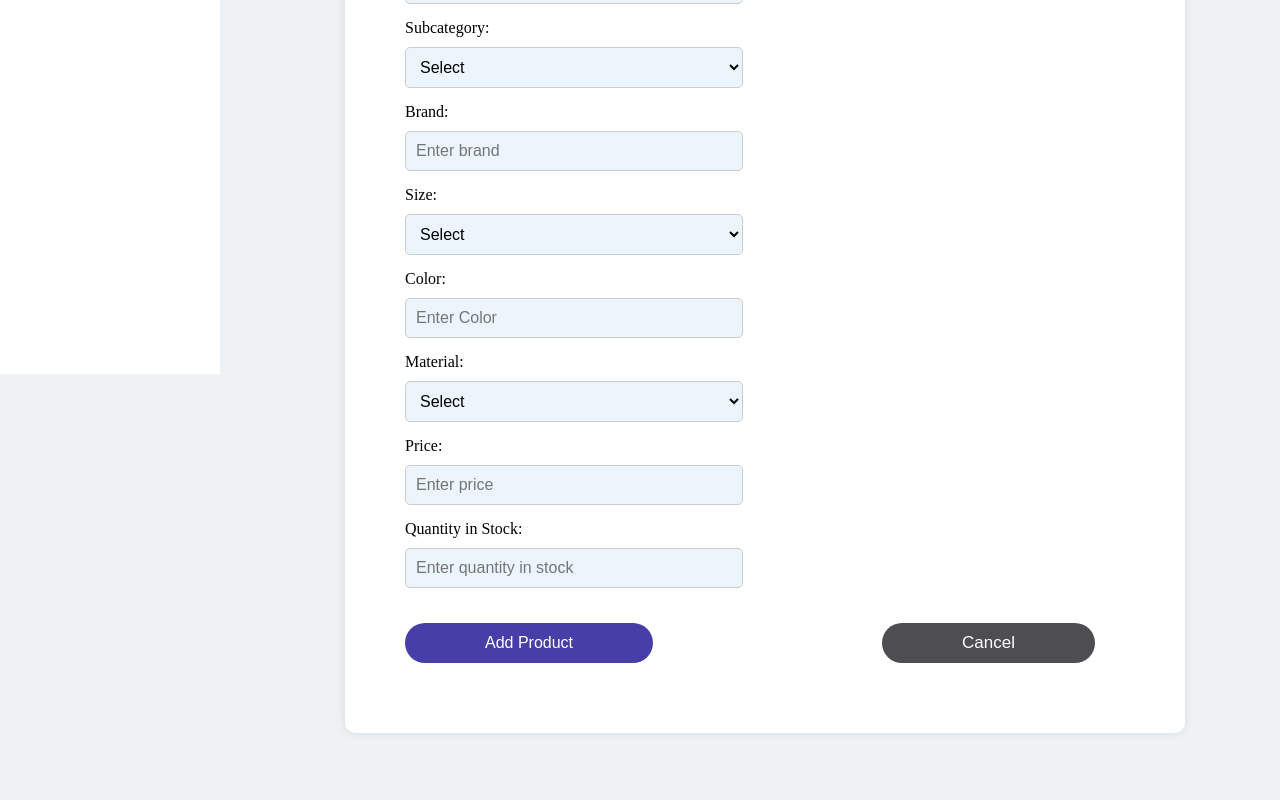
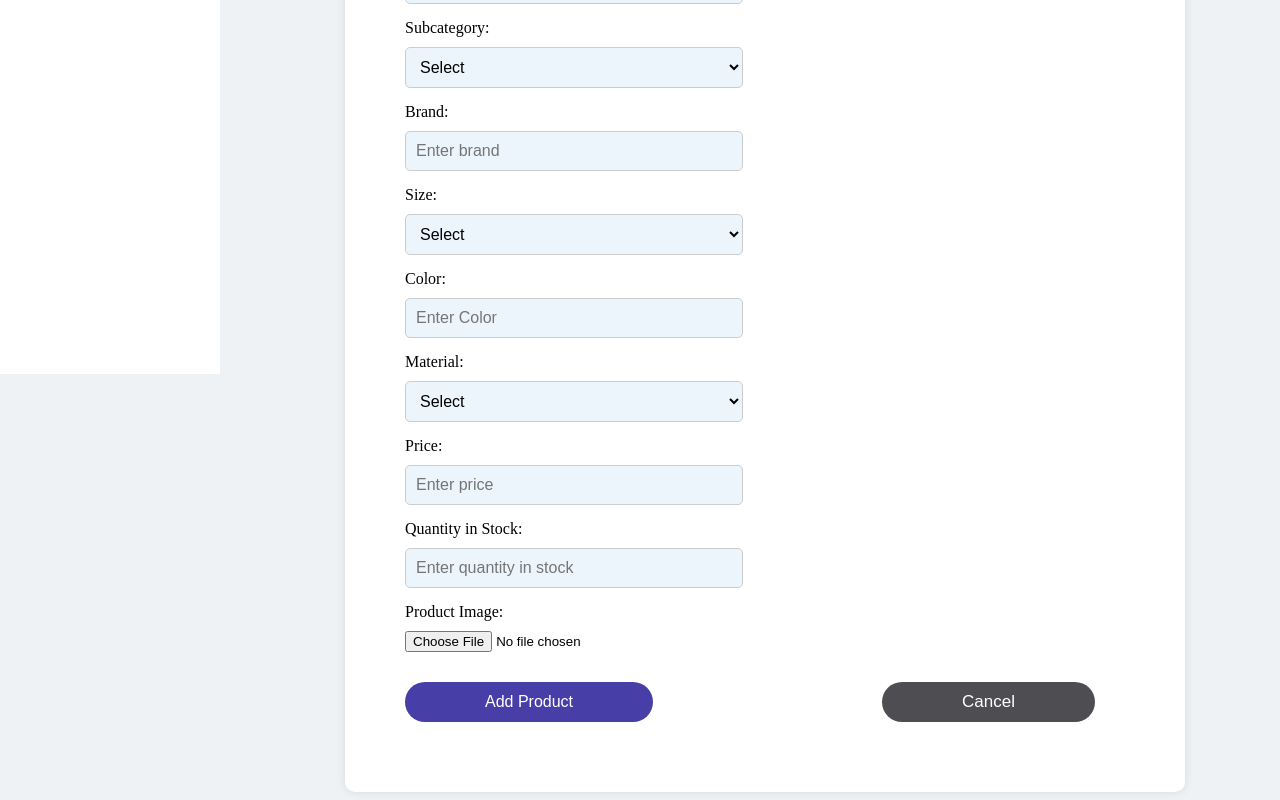
Before and after one commit to Eshmika/FitMe_Admin, a React (Create React App) app in the folder client/: page /insertstore in a window 1280 px wide. Shown: the part 456-1256 px from the top of the page. Before the commit the page ends 1197 px from the top, so only its background shows below. Built offline with nearby package versions, Linux system fonts and the light colour scheme; no server answers.

Commit message:
Update Addstore

```diff
--- a/client/src/screen/Auth/firebase.js
+++ b/client/src/screen/Auth/firebase.js
@@ -1,8 +1,8 @@
 // Import the functions you need from the SDKs you need
 import { initializeApp } from "firebase/app";
-import { getAnalytics } from "firebase/analytics";
 import { getAuth } from "firebase/auth";
- import { getFirestore } from "firebase/firestore";
+import { getFirestore } from "firebase/firestore";
+import { getStorage } from "firebase/storage";
 // TODO: Add SDKs for Firebase products that you want to use
 // https://firebase.google.com/docs/web/setup#available-libraries
 
@@ -20,9 +20,9 @@ const firebaseConfig = {
 
 // Initialize Firebase
 const app = initializeApp(firebaseConfig);
-const analytics = getAnalytics(app);
 
 export const auth = getAuth();
 export const db = getFirestore(app);
+export const imagedb = getStorage(app);
 
 export default app;
--- a/client/src/screen/Inventory/addstore.jsx
+++ b/client/src/screen/Inventory/addstore.jsx
@@ -4,10 +4,11 @@ import { Link, useNavigate } from 'react-router-dom';
 import Swal from 'sweetalert2';
 import Nev from '../Nav';
 import { addDoc, collection } from '@firebase/firestore';
-import { db } from '../Auth/firebase';
+import { db, imagedb } from '../Auth/firebase';
+import { getDownloadURL, ref, uploadBytesResumable } from 'firebase/storage';
 
 
-function CreateNotice() {
+function CreateStore() {
     const [name, setName] = useState('');
     const [code, setCode] = useState('');
     const [category, setCategory] = useState('');
@@ -18,11 +19,24 @@ function CreateNotice() {
     const [material, setMaterial] = useState('');
     const [price, setPrice] = useState('');
     const [stock, setStock] = useState('');
+    const [image, setImage] = useState(null);
     const navigate = useNavigate();
+
+    const handleImagechange = (e) => {
+        setImage(e.target.files[0]);
+    }
 
     const submit = async (e) => {
         e.preventDefault();
         try {
+            let imageUrl = '';
+            if (image) {
+                const storageRef = ref(imagedb, "productsimages/" + image.name);
+                const uploadTask = uploadBytesResumable(storageRef, image);
+                const snapshot = await uploadTask;
+                imageUrl = await getDownloadURL(snapshot.ref);
+            }
+
             await addDoc(collection(db, "products"), {
                 name: name,
                 code: code,
@@ -33,7 +47,8 @@ function CreateNotice() {
                 color: color,
                 material: material,
                 price: price,
-                stock: stock
+                stock: stock,
+                imageUrl: imageUrl
             });
             Swal.fire(
                 'Product Added!',
@@ -51,6 +66,7 @@ function CreateNotice() {
             );
         }
     }
+
 
     return (
         <div >
@@ -117,6 +133,10 @@ function CreateNotice() {
                             <label htmlFor="stock">Quantity in Stock:</label>
                             <input type="number" name="stock" placeholder="Enter quantity in stock" onChange={(e) => setStock(e.target.value)} required />
 
+                            <div>
+                                <label htmlFor="productimage">Product Image:</label>
+                                <input type="file" name="productimage" onChange={handleImagechange} required />
+                            </div>
 
                             <div className="button-group">
                                 <button className="addNoticebutton" type="submit">Add Product</button>
@@ -130,4 +150,4 @@ function CreateNotice() {
     );
 }
 
-export default CreateNotice;
+export default CreateStore;
--- a/client/src/screen/Inventory/updatestore.jsx
+++ b/client/src/screen/Inventory/updatestore.jsx
@@ -6,7 +6,7 @@ import Swal from 'sweetalert2';
 import { doc, getDoc, updateDoc } from '@firebase/firestore';
 import { db } from '../Auth/firebase';
 
-function UpdateStudent() {
+function UpdateStore() {
 
     const navigate = useNavigate();
     const [name, setName] = useState('');
@@ -163,4 +163,4 @@ function UpdateStudent() {
   )
 }
 
-export default UpdateStudent
+export default UpdateStore
```
